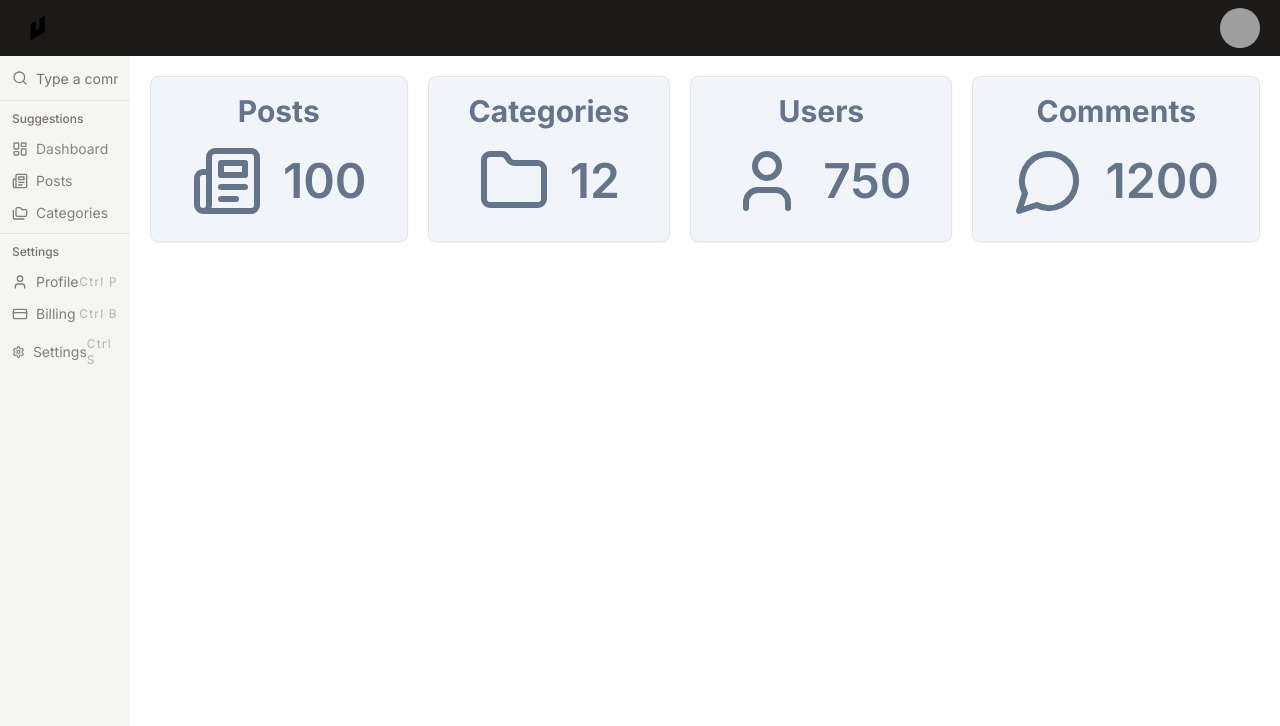
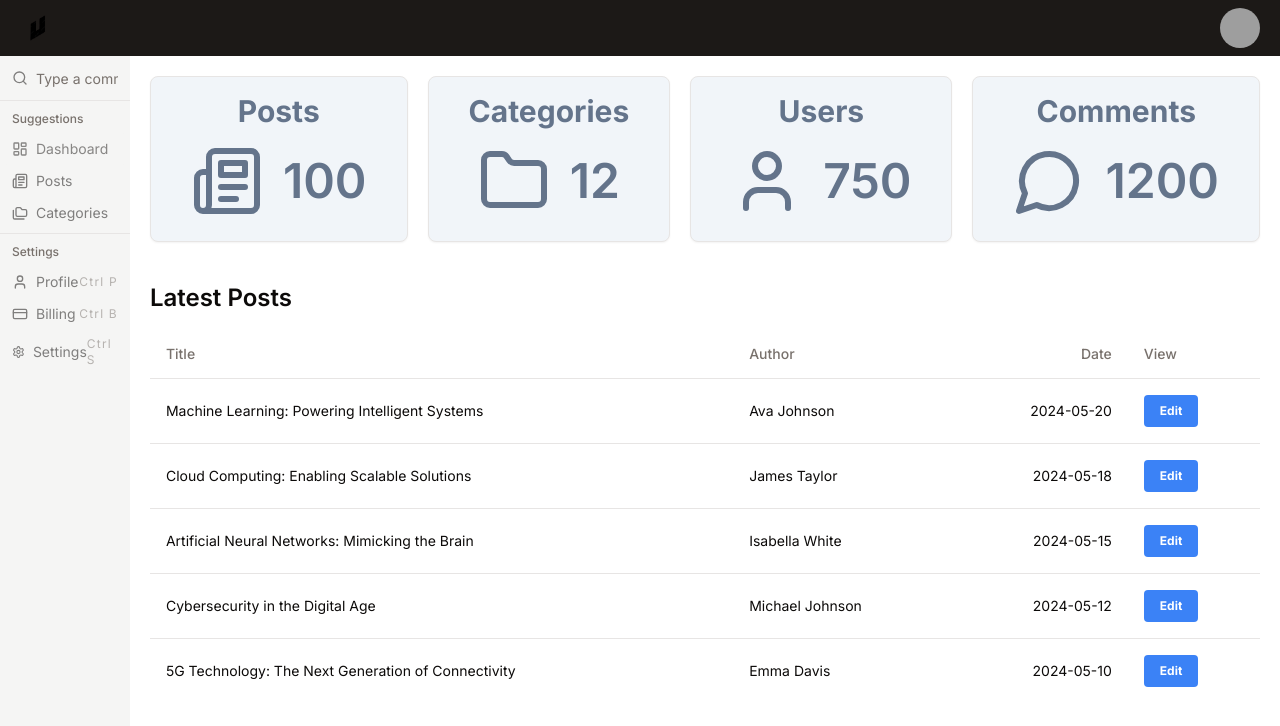
Before and after one commit to udaysharma1501/udays_adminPanel, a Next.js app: page / in a window 1280 px wide. Shown: the top 726 px of the page. Built offline with nearby package versions, Linux system fonts and the light colour scheme; grey boxes are pictures that could not be loaded.

Commit message:
post data array + PostsTable + limiting & sorting posts

```diff
--- a/app/page.tsx
+++ b/app/page.tsx
@@ -1,5 +1,7 @@
 import DashboardCard from "@/components/dashboard/DashboardCard";
 import { Newspaper, Folder, User, MessageCircle } from "lucide-react";
+
+import PostsTable from "@/components/posts/PostsTable";
 
 export default function Home() {
   return (
@@ -26,6 +28,7 @@
           icon={<MessageCircle className="text-slate-500" size={72} />}
         />
       </div>
+      <PostsTable title="Latest Posts" limit={5} />
     </>
   );
 }
--- a/components/Sidebar.tsx
+++ b/components/Sidebar.tsx
@@ -27,20 +27,27 @@
         <CommandEmpty>No results found.</CommandEmpty>
 
         <CommandGroup heading="Suggestions">
+          <Link href="/">
             <CommandItem>
               <LayoutDashboard className="mr-2 h-4 w-4" />
-            <Link href="/">Dashboard</Link>
+              Dashboard
             </CommandItem>
+          </Link>
 
+          <Link href="/posts">
             <CommandItem>
               <Newspaper className="mr-2 h-4 w-4" />
-            <Link href="/posts">Posts</Link>
+              Posts
             </CommandItem>
+          </Link>
 
+          <Link href="#">
             <CommandItem>
               <Folders className="mr-2 h-4 w-4" />
-            <Link href="#">Categories</Link>
+              Categories
             </CommandItem>
+          </Link>
+
         </CommandGroup>
 
         <CommandSeparator />
--- /dev/null
+++ b/components/posts/PostsTable.tsx
@@ -0,0 +1,73 @@
+import {
+  Table,
+  TableBody,
+  TableHead,
+  TableHeader,
+  TableRow,
+  TableCaption,
+  TableCell,
+} from "../ui/table";
+import Link from "next/link";
+import posts from "@/data/posts";
+import { Post } from "@/types/posts";
+
+interface PostsTableProps {
+  // '?' - optional
+  limit?: number;
+  title?: string;
+}
+
+const PostsTable = ({ limit, title }: PostsTableProps) => {
+
+  // sort posts in desc order - by date
+  const sortedPosts: Post[] = [...posts].sort(
+    (a, b) => new Date(b.date).getTime() - new Date(a.date).getTime()
+  );
+
+  // filter posts to limit them
+  const filteredPosts = limit ? sortedPosts.slice(0, limit) : sortedPosts;
+
+  return (
+    <div className="mt-10">
+      <h3 className="text-2xl mb-4 font-semibold">{title ? title : "Posts"}</h3>
+      <Table>
+        <TableCaption>A list of recent posts</TableCaption>
+
+        <TableHeader>
+          <TableRow>
+            <TableHead>Title</TableHead>
+            {/* to not get seen on small screens : md - medium */}
+            <TableHead className="hidden md:table-cell">Author</TableHead>
+            <TableHead className="hidden md:table-cell text-right">
+              Date
+            </TableHead>
+            <TableHead>View</TableHead>
+          </TableRow>
+        </TableHeader>
+
+        <TableBody>
+          {filteredPosts.map((post) => (
+            <TableRow key={post.id}>
+              <TableCell>{post.title}</TableCell>
+              <TableCell className="hidden md:table-cell">
+                {post.author}
+              </TableCell>
+              <TableCell className="hidden md:table-cell text-right">
+                {post.date}
+              </TableCell>
+              <TableCell>
+                <Link href={`/posts/edit/${post.id}`}>
+                  <button className="bg-blue-500 hover:bg-blue-700 text-white font-bold py-2 px-4 rounded text-xs">
+                    Edit
+                  </button>
+                </Link>
+              </TableCell>
+            </TableRow>
+          ))}
+        </TableBody>
+      </Table>
+    </div>
+  );
+};
+
+export default PostsTable;
--- /dev/null
+++ b/components/ui/table.tsx
@@ -0,0 +1,117 @@
+import * as React from "react"
+
+import { cn } from "@/lib/utils"
+
+const Table = React.forwardRef<
+  HTMLTableElement,
+  React.HTMLAttributes<HTMLTableElement>
+>(({ className, ...props }, ref) => (
+  <div className="relative w-full overflow-auto">
+    <table
+      ref={ref}
+      className={cn("w-full caption-bottom text-sm", className)}
+      {...props}
+    />
+  </div>
+))
+Table.displayName = "Table"
+
+const TableHeader = React.forwardRef<
+  HTMLTableSectionElement,
+  React.HTMLAttributes<HTMLTableSectionElement>
+>(({ className, ...props }, ref) => (
+  <thead ref={ref} className={cn("[&_tr]:border-b", className)} {...props} />
+))
+TableHeader.displayName = "TableHeader"
+
+const TableBody = React.forwardRef<
+  HTMLTableSectionElement,
+  React.HTMLAttributes<HTMLTableSectionElement>
+>(({ className, ...props }, ref) => (
+  <tbody
+    ref={ref}
+    className={cn("[&_tr:last-child]:border-0", className)}
+    {...props}
+  />
+))
+TableBody.displayName = "TableBody"
+
+const TableFooter = React.forwardRef<
+  HTMLTableSectionElement,
+  React.HTMLAttributes<HTMLTableSectionElement>
+>(({ className, ...props }, ref) => (
+  <tfoot
+    ref={ref}
+    className={cn(
+      "border-t bg-muted/50 font-medium [&>tr]:last:border-b-0",
+      className
+    )}
+    {...props}
+  />
+))
+TableFooter.displayName = "TableFooter"
+
+const TableRow = React.forwardRef<
+  HTMLTableRowElement,
+  React.HTMLAttributes<HTMLTableRowElement>
+>(({ className, ...props }, ref) => (
+  <tr
+    ref={ref}
+    className={cn(
+      "border-b transition-colors hover:bg-muted/50 data-[state=selected]:bg-muted",
+      className
+    )}
+    {...props}
+  />
+))
+TableRow.displayName = "TableRow"
+
+const TableHead = React.forwardRef<
+  HTMLTableCellElement,
+  React.ThHTMLAttributes<HTMLTableCellElement>
+>(({ className, ...props }, ref) => (
+  <th
+    ref={ref}
+    className={cn(
+      "h-12 px-4 text-left align-middle font-medium text-muted-foreground [&:has([role=checkbox])]:pr-0",
+      className
+    )}
+    {...props}
+  />
+))
+TableHead.displayName = "TableHead"
+
+const TableCell = React.forwardRef<
+  HTMLTableCellElement,
+  React.TdHTMLAttributes<HTMLTableCellElement>
+>(({ className, ...props }, ref) => (
+  <td
+    ref={ref}
+    className={cn("p-4 align-middle [&:has([role=checkbox])]:pr-0", className)}
+    {...props}
+  />
+))
+TableCell.displayName = "TableCell"
+
+const TableCaption = React.forwardRef<
+  HTMLTableCaptionElement,
+  React.HTMLAttributes<HTMLTableCaptionElement>
+>(({ className, ...props }, ref) => (
+  <caption
+    ref={ref}
+    className={cn("mt-4 text-sm text-muted-foreground", className)}
+    // {...props}
+  />
+))
+TableCaption.displayName = "TableCaption"
+
+export {
+  Table,
+  TableHeader,
+  TableBody,
+  TableFooter,
+  TableHead,
+  TableRow,
+  TableCell,
+  TableCaption,
+}
--- /dev/null
+++ b/data/posts.ts
@@ -0,0 +1,172 @@
+import { Post } from '@/types/posts';
+
+const posts: Post[] = [
+  {
+    id: '1',
+    title: 'The Rise of Artificial Intelligence',
+    body: 'Artificial Intelligence (AI) is revolutionizing various industries...',
+    author: 'John Doe',
+    date: '2024-05-01',
+    comments: [
+      { id: '1', text: 'Great introduction!', username: 'Jane' },
+      {
+        id: '2',
+        text: 'Looking forward to more posts on this topic.',
+        username: 'Alex',
+      },
+    ],
+  },
+  {
+    id: '2',
+    title: 'Quantum Computing: A New Era of Computing',
+    body: 'Quantum computing holds the potential to solve problems...',
+    author: 'Emily Smith',
+    date: '2024-04-28',
+    comments: [
+      { id: '1', text: 'Fascinating read!', username: 'Mark' },
+      {
+        id: '2',
+        text: 'I have some questions about quantum algorithms.',
+        username: 'Sarah',
+      },
+    ],
+  },
+  {
+    id: '3',
+    title: 'Blockchain: Transforming Industries',
+    body: 'Blockchain technology is disrupting traditional industries...',
+    author: 'David Johnson',
+    date: '2024-05-03',
+    comments: [
+      { id: '1', text: 'Blockchain has immense potential!', username: 'Lucy' },
+      {
+        id: '2',
+        text: "I'm curious about its scalability.",
+        username: 'Michael',
+      },
+    ],
+  },
+  {
+    id: '4',
+    title: 'The Future of Augmented Reality',
+    body: 'Augmented Reality (AR) is changing the way we interact...',
+    author: 'Sophia Williams',
+    date: '2024-05-05',
+    comments: [
+      { id: '1', text: 'AR applications are amazing!', username: 'Grace' },
+      {
+        id: '2',
+        text: "Can't wait to see AR integrated into everyday life.",
+        username: 'Jack',
+      },
+    ],
+  },
+  {
+    id: '5',
+    title: 'The Internet of Things (IoT): Connecting Everything',
+    body: 'The Internet of Things (IoT) is creating interconnected...',
+    author: 'Andrew Brown',
+    date: '2024-05-08',
+    comments: [
+      {
+        id: '1',
+        text: 'IoT has huge potential for smart homes.',
+        username: 'Olivia',
+      },
+      {
+        id: '2',
+        text: 'Security concerns need to be addressed.',
+        username: 'William',
+      },
+    ],
+  },
+  {
+    id: '6',
+    title: '5G Technology: The Next Generation of Connectivity',
+    body: '5G technology promises faster speeds and lower latency...',
+    author: 'Emma Davis',
+    date: '2024-05-10',
+    comments: [
+      {
+        id: '1',
+        text: 'Excited for the possibilities with 5G.',
+        username: 'Sophie',
+      },
+      {
+        id: '2',
+        text: 'Hope it improves rural connectivity too.',
+        username: 'Ethan',
+      },
+    ],
+  },
+  {
+    id: '7',
+    title: 'Cybersecurity in the Digital Age',
+    body: 'As technology advances, cybersecurity becomes...',
+    author: 'Michael Johnson',
+    date: '2024-05-12',
+    comments: [
+      {
+        id: '1',
+        text: 'Cybersecurity is crucial for protecting data.',
+        username: 'Ava',
+      },
+      { id: '2', text: 'Continuous monitoring is key.', username: 'Noah' },
+    ],
+  },
+  {
+    id: '8',
+    title: 'Artificial Neural Networks: Mimicking the Brain',
+    body: 'Artificial Neural Networks (ANNs) are inspired by the...',
+    author: 'Isabella White',
+    date: '2024-05-15',
+    comments: [
+      {
+        id: '1',
+        text: 'ANNs have applications in various fields.',
+        username: 'Liam',
+      },
+      {
+        id: '2',
+        text: 'Training them requires a lot of data.',
+        username: 'Mia',
+      },
+    ],
+  },
+  {
+    id: '9',
+    title: 'Cloud Computing: Enabling Scalable Solutions',
+    body: 'Cloud computing provides on-demand access to computing...',
+    author: 'James Taylor',
+    date: '2024-05-18',
+    comments: [
+      {
+        id: '1',
+        text: 'Cloud computing has transformed IT.',
+        username: 'Harper',
+      },
+      {
+        id: '2',
+        text: 'Concerned about data privacy in the cloud.',
+        username: 'Logan',
+      },
+    ],
+  },
+  {
+    id: '10',
+    title: 'Machine Learning: Powering Intelligent Systems',
+    body: 'Machine Learning (ML) algorithms enable computers...',
+    author: 'Ava Johnson',
+    date: '2024-05-20',
+    comments: [
+      { id: '1', text: 'ML is reshaping industries.', username: 'Emma' },
+      {
+        id: '2',
+        text: "I'm interested in reinforcement learning.",
+        username: 'Daniel',
+      },
+    ],
+  },
+];
+
+export default posts;
--- /dev/null
+++ b/types/posts.ts
@@ -0,0 +1,14 @@
+export interface Post {
+  id: string;
+  title: string;
+  body: string;
+  author: string;
+  date: string;
+  comments: PostComment[];
+}
+
+export interface PostComment {
+  id: string;
+  text: string;
+  username: string;
+}
```
Lines whose indentation alone changed are shown as unchanged.
